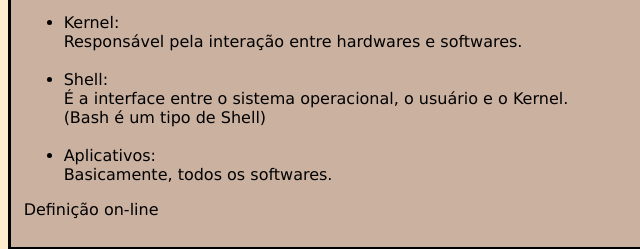
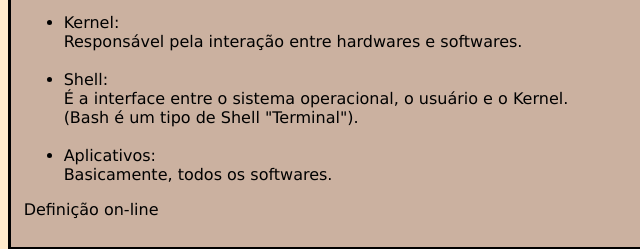
Before and after one commit to DevsN014/Revisao_de_conteudo, a plain HTML site: page Modulo_1/Bloco_1/Unix_Bash_1/index.html in a window 1280 px wide. Shown: the part 410-659 px from the top of the page, 0-640 px from the left. Drawn offline with Linux system fonts and the light colour scheme.

Commit message:
Bloco_1_e_2

```diff
--- a/Modulo_1/Bloco_1/Unix_Bash_1/index.html
+++ b/Modulo_1/Bloco_1/Unix_Bash_1/index.html
@@ -39,7 +39,7 @@
                 Shell:
                 <br>
                 É a interface entre o sistema operacional, o usuário e o Kernel.<br>
-                (Bash é um tipo de Shell)
+                (Bash é um tipo de Shell "Terminal").
             </li>
             <br>
             <li>
```
